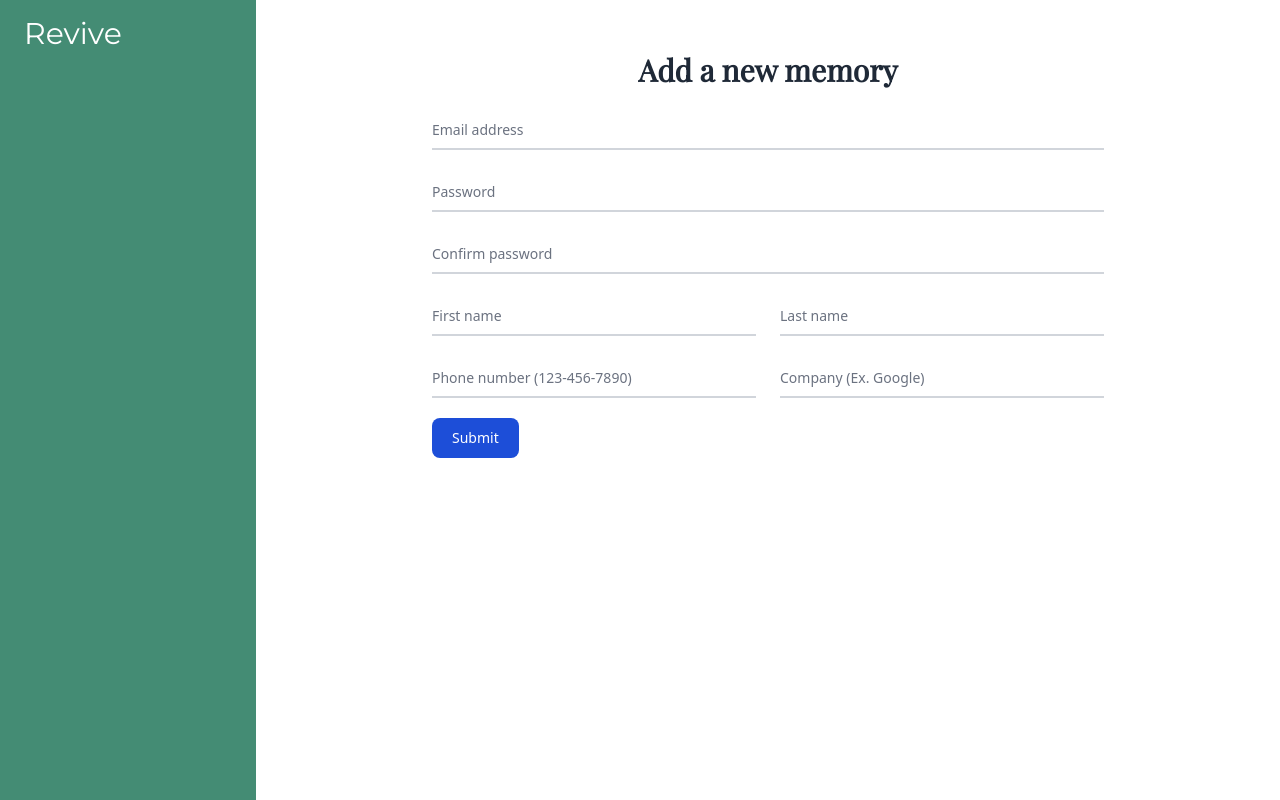
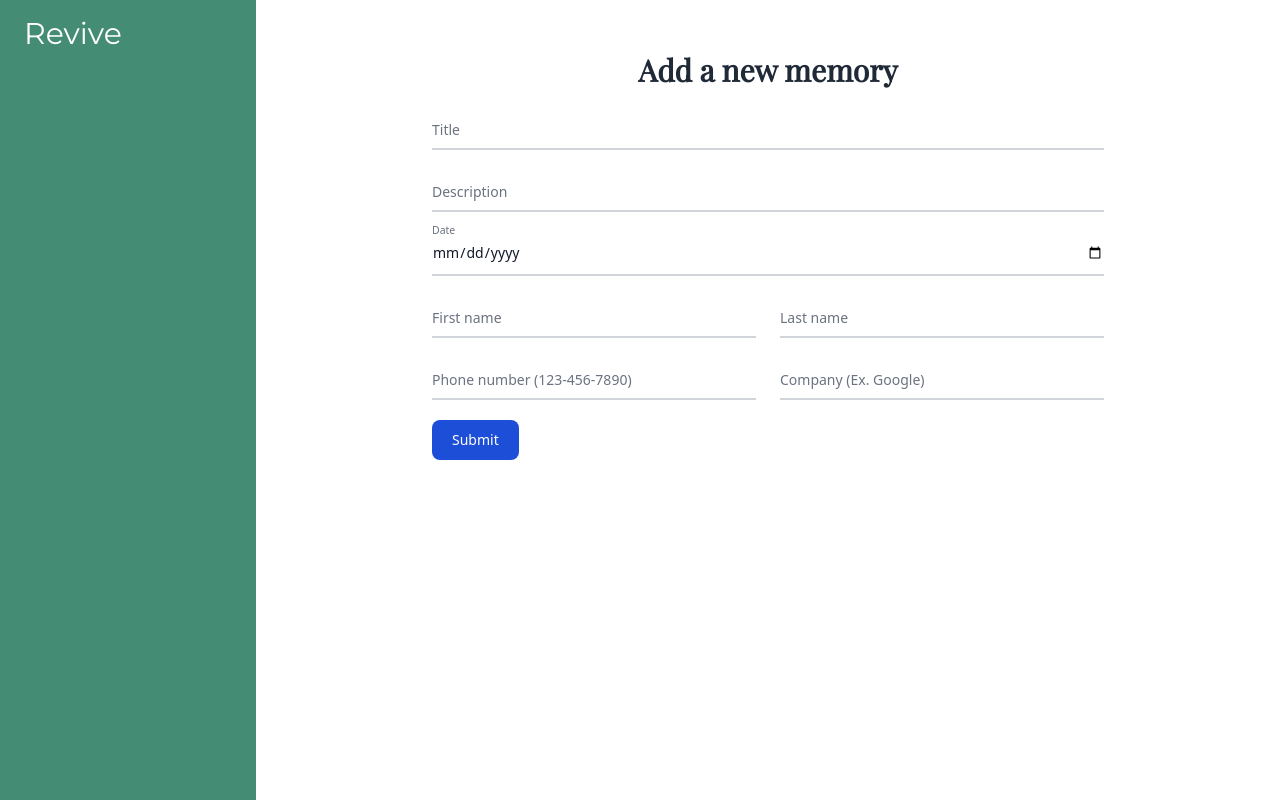
Before and after one commit to DevelopersZone06/revive-client, a React (Vite) app: page /dashboard/postGallery in a window 1280 px wide. Built offline with nearby package versions, Linux system fonts and the light colour scheme; no server answers.

Commit message:
basic tab based users showing system added: not connected to the backend

```diff
--- a/src/Pages/AllUsers/AllUsers.jsx
+++ b/src/Pages/AllUsers/AllUsers.jsx
@@ -4,30 +4,49 @@ import UsersCard from "./UsersCard";
 const AllUsers = () => {
 
     const [users, setUsers] = useState([]);
+    const [filteredUsers, setFilteredUsers] = useState([]);
 
     useEffect(() => {
         fetch('http://localhost:5000/users')
             .then(res => res.json())
-            .then(data => setUsers(data))
+            .then(data => {
+                setUsers(data)
+            }, [])
+
     })
+
+    const handleNormal = () => {
+        const normalUser = users.filter(user => user.category == 'normal' );
+        setFilteredUsers(normalUser)
+    }
+
+    const handlePremiumUsers = () => {
+        const premiumUser = users.filter(user => user.category == 'premium');
+        setFilteredUsers(premiumUser)
+    }
+
+    const handleTrainers = () => {
+        const trainers = users.filter(user => user.category == 'trainer')
+        setFilteredUsers(trainers);
+    }
 
     return (
         <>
             <div className="overflow-x-auto">
 
-            <h2 className="text-3xl font-semibold text-center mt-5 mb-10">All users</h2>
+                <h2 className="text-3xl font-semibold text-center mt-5 mb-10">All users</h2>
 
-            <ul className="flex justify-start gap-4 text-4xl font-medium ms-4">
-                <li>Normal</li>
-                <li>Premium</li>
-                <li>Trainers</li>
-            </ul>
+                <ul className="flex justify-start gap-4 text-4xl font-medium ms-4">
+                    <li onClick={handleNormal}>Normal</li>
+                    <li onClick={handlePremiumUsers}>Premium</li>
+                    <li onClick={handleTrainers}>Trainers</li>
+                </ul>
 
-            <div className="divider"></div>
+                <div className="divider"></div>
                 <table className="table">
                     <tbody>
                         {
-                            users.map((user, index) => <UsersCard key={index} user={user}></UsersCard>)
+                            filteredUsers.map((user, index) => <UsersCard key={index} user={user}></UsersCard>)
                         }
                     </tbody>
 
--- a/src/Pages/AllUsers/UsersCard.jsx
+++ b/src/Pages/AllUsers/UsersCard.jsx
@@ -1,8 +1,7 @@
 
 const UsersCard = ({user}) => {
 
-    const {email, name} = user || {};
-
+    const {email, name, category} = user || {};
 
     return (
         <>
@@ -21,7 +20,7 @@ const UsersCard = ({user}) => {
                     </div>
                 </td>
                 <td>
-                    <span className="badge badge-ghost badge-sm">Community Outreach Specialist</span>
+                    <span className="badge badge-ghost badge-sm">{category}</span>
                 </td>
                 <th>
                     <button className="btn btn-neutral btn-xs">details</button>
--- a/src/Pages/PostGallery/PostGallery.jsx
+++ b/src/Pages/PostGallery/PostGallery.jsx
@@ -8,16 +8,16 @@ const PostGallery = () => {
 
                 <form className="max-w-[70%] mx-auto">
                     <div className="relative z-0 w-full mb-5 group">
-                        <input type="email" name="floating_email" id="floating_email" className="block py-2.5 px-0 w-full text-sm text-gray-900 bg-transparent border-0 border-b-2 border-gray-300 appearance-none focus:outline-none focus:ring-0 focus:border-blue-600 peer" placeholder=" " required />
-                        <label className="peer-focus:font-medium absolute text-sm text-gray-500  transform -translate-y-6 scale-75 top-3 -z-10 origin-[0] peer-focus:start-0 rtl:peer-focus:translate-x-1/4 rtl:peer-focus:left-auto peer-focus:text-blue-600  peer-placeholder-shown:scale-100 peer-placeholder-shown:translate-y-0 peer-focus:scale-75 peer-focus:-translate-y-6">Email address</label>
+                        <input type="text" name="title" className="block py-2.5 px-0 w-full text-sm text-gray-900 bg-transparent border-0 border-b-2 border-gray-300 appearance-none focus:outline-none focus:ring-0 focus:border-blue-600 peer" placeholder=" " required />
+                        <label className="peer-focus:font-medium absolute text-sm text-gray-500  transform -translate-y-6 scale-75 top-3 -z-10 origin-[0] peer-focus:start-0 rtl:peer-focus:translate-x-1/4 rtl:peer-focus:left-auto peer-focus:text-blue-600  peer-placeholder-shown:scale-100 peer-placeholder-shown:translate-y-0 peer-focus:scale-75 peer-focus:-translate-y-6">Title</label>
                     </div>
                     <div className="relative z-0 w-full mb-5 group">
-                        <input type="password" name="floating_password" id="floating_password" className="block py-2.5 px-0 w-full text-sm text-gray-900 bg-transparent border-0 border-b-2 border-gray-300 appearance-none  focus:outline-none focus:ring-0 focus:border-blue-600 peer" placeholder=" " required />
-                        <label className="peer-focus:font-medium absolute text-sm text-gray-500  duration-300 transform -translate-y-6 scale-75 top-3 -z-10 origin-[0] peer-focus:start-0 rtl:peer-focus:translate-x-1/4 peer-focus:text-blue-600  peer-placeholder-shown:scale-100 peer-placeholder-shown:translate-y-0 peer-focus:scale-75 peer-focus:-translate-y-6">Password</label>
+                        <input type="text" name="description" className="block py-2.5 px-0 w-full text-sm text-gray-900 bg-transparent border-0 border-b-2 border-gray-300 appearance-none  focus:outline-none focus:ring-0 focus:border-blue-600 peer" placeholder=" " required />
+                        <label className="peer-focus:font-medium absolute text-sm text-gray-500  duration-300 transform -translate-y-6 scale-75 top-3 -z-10 origin-[0] peer-focus:start-0 rtl:peer-focus:translate-x-1/4 peer-focus:text-blue-600  peer-placeholder-shown:scale-100 peer-placeholder-shown:translate-y-0 peer-focus:scale-75 peer-focus:-translate-y-6">Description</label>
                     </div>
                     <div className="relative z-0 w-full mb-5 group">
-                        <input type="password" name="repeat_password" id="floating_repeat_password" className="block py-2.5 px-0 w-full text-sm text-gray-900 bg-transparent border-0 border-b-2 border-gray-300 appearance-none   focus:outline-none focus:ring-0 focus:border-blue-600 peer" placeholder=" " required />
-                        <label className="peer-focus:font-medium absolute text-sm text-gray-500  transform -translate-y-6 scale-75 top-3 -z-10 origin-[0] peer-focus:start-0 rtl:peer-focus:translate-x-1/4 peer-focus:text-blue-600  peer-placeholder-shown:scale-100 peer-placeholder-shown:translate-y-0 peer-focus:scale-75 peer-focus:-translate-y-6">Confirm password</label>
+                        <input type="date" name="date" className="block py-2.5 px-0 w-full text-sm text-gray-900 bg-transparent border-0 border-b-2 border-gray-300 appearance-none   focus:outline-none focus:ring-0 focus:border-blue-600 peer" placeholder=" " required />
+                        <label className="peer-focus:font-medium absolute text-sm text-gray-500  transform -translate-y-6 scale-75 top-3 -z-10 origin-[0] peer-focus:start-0 rtl:peer-focus:translate-x-1/4 peer-focus:text-blue-600  peer-placeholder-shown:scale-100 peer-placeholder-shown:translate-y-0 peer-focus:scale-75 peer-focus:-translate-y-6">Date</label>
                     </div>
                     <div className="grid md:grid-cols-2 md:gap-6">
                         <div className="relative z-0 w-full mb-5 group">
```
